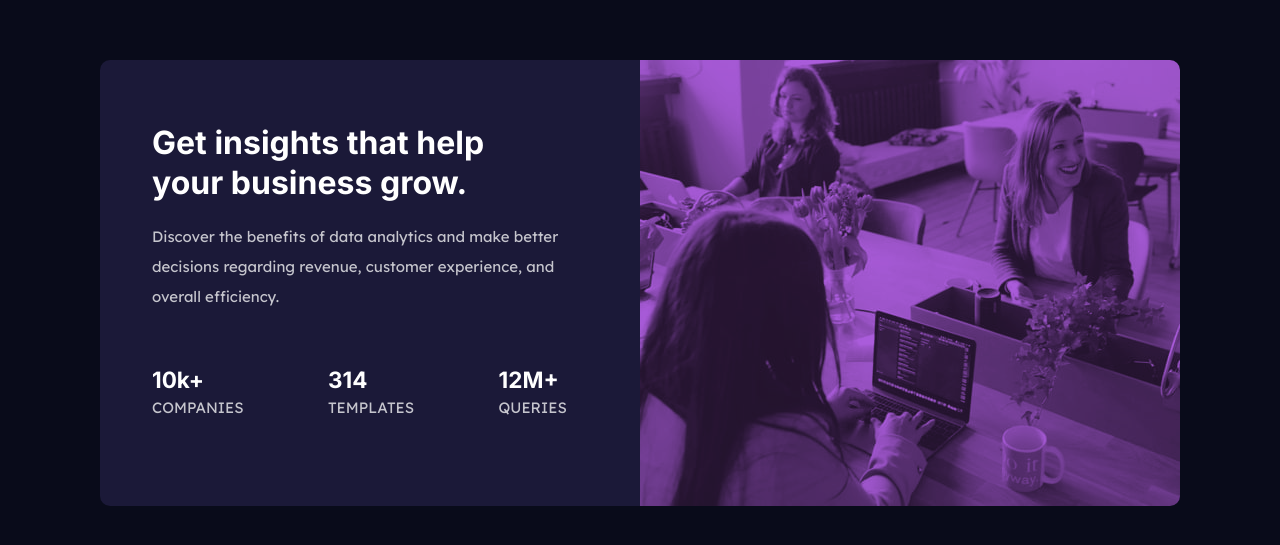
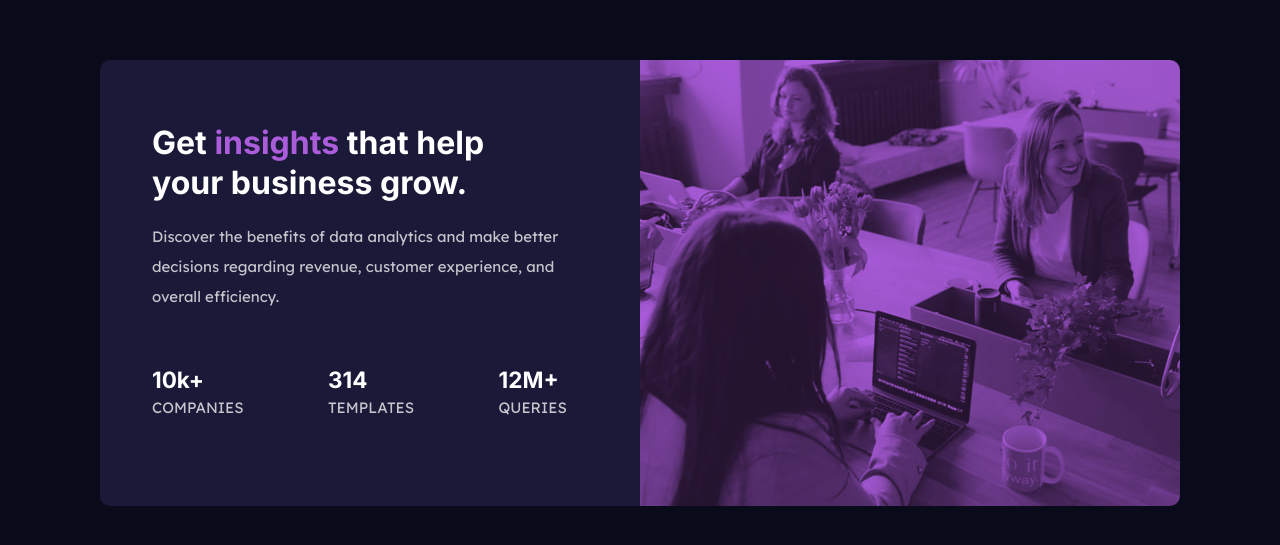
Before and after one commit to SKLymer/Stats-Card-Challenge, a plain HTML site: page index.html in a window 1280 px wide. Shown: the part 117-662 px from the top of the page. Drawn offline with Linux system fonts and the light colour scheme.

Commit message:
added span color

```diff
--- a/main.css
+++ b/main.css
@@ -142,6 +142,9 @@ background:hsl(277, 64%, 61%);
     z-index: 2;
 }
 
+span {
+    color:hsl(277, 64%, 61%);
+}
 
 
 @media (max-width: 500px) {
```
